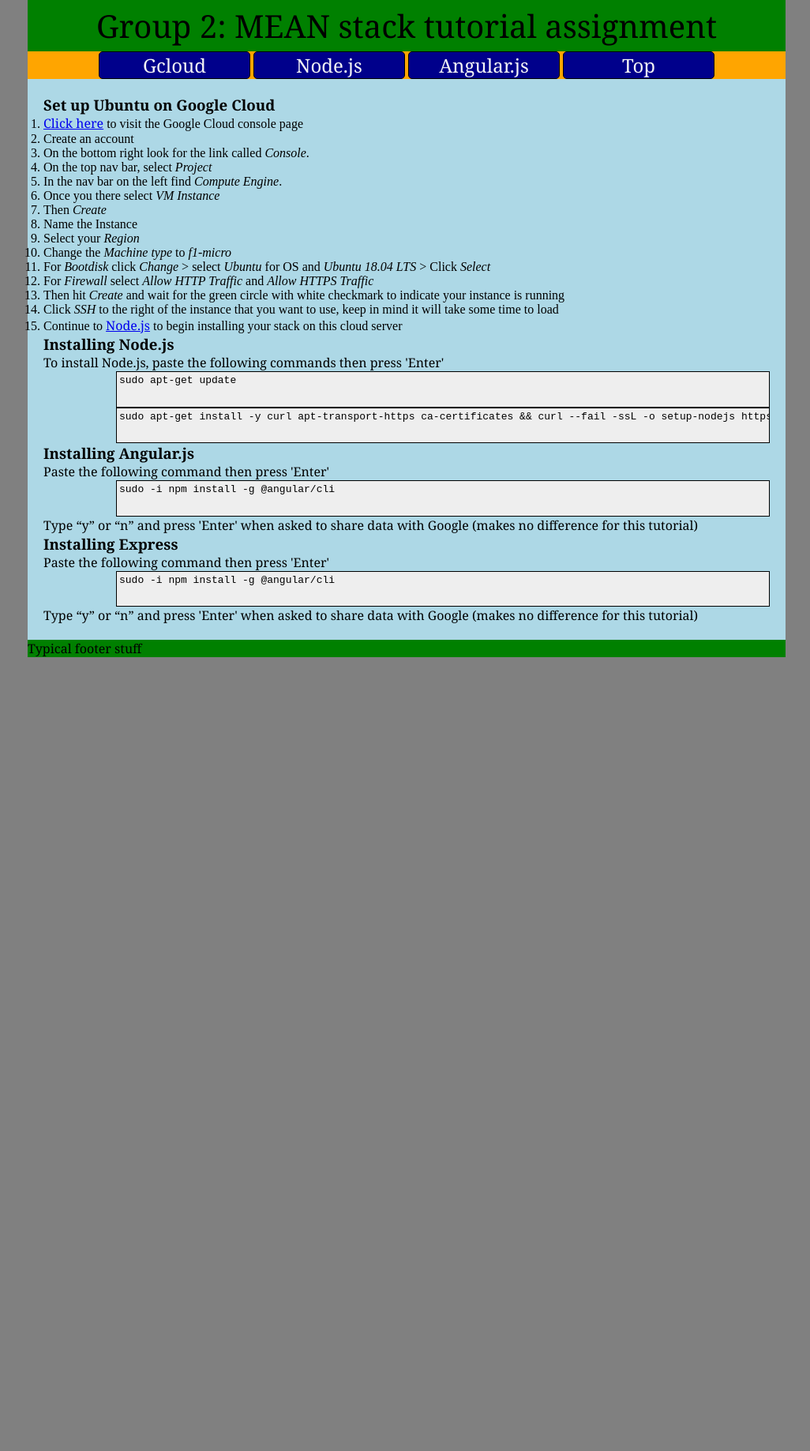
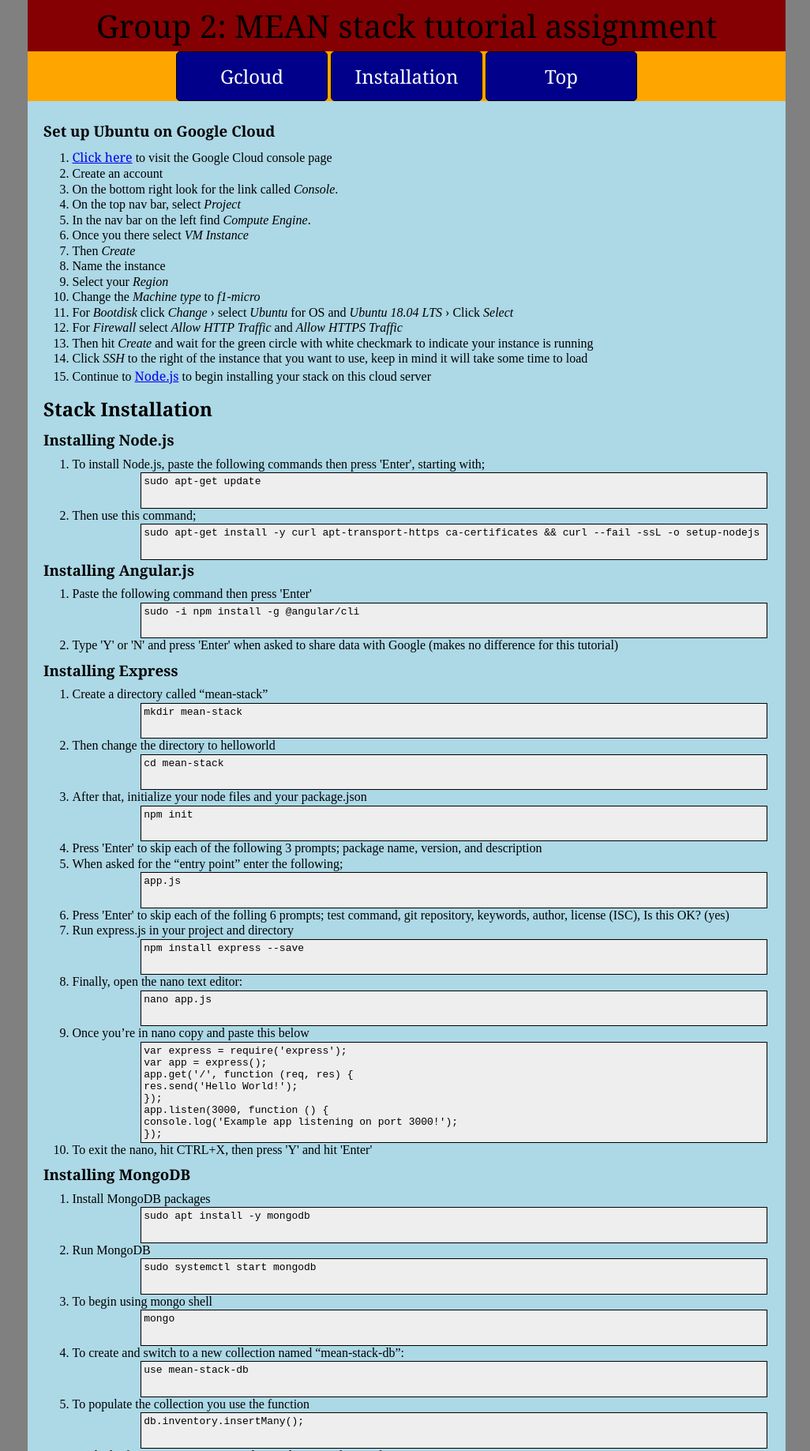
Before and after one commit to Jesus-Rodriguez-Ca/StackTutorial, a plain HTML site: page webpage/index.html in a window 1280 px wide. Shown: the top 1837 px of the page at 79% size, without its empty margins (125-1151 px from the left). Before the commit the page ends 832 px from the top, so only its background shows below. Drawn offline with Linux system fonts and the light colour scheme.

Commit message:
entered tutorial, dropdown nav

```diff
--- a/webpage/css/styles.css
+++ b/webpage/css/styles.css
@@ -7,13 +7,19 @@
 h1, h2, h3, p, a {
     font-family: Georgia, "Times New Roman", serif;
 }
+h2 {
+	margin: 10px 0;
+}
+h3 {
+	margin: 5px 0;
+}
 
 body {
     background: grey;
 }
 
 header {
-    background: green;
+    background: #840002;
     padding: 5px;
     text-align: center;
 }
@@ -57,6 +63,58 @@
     display: block;
     color: whitesmoke;
 }
+/*//////dropdown//////*/
+nav li a, .dropbtn {
+  display: inline-block;
+  color: white;
+  text-align: center;
+  padding: 14px 16px;
+  text-decoration: none;
+}
+nav li a:hover, .dropdown:hover .dropbtn {
+  background-color: red;
+}
+nav li.dropdown {
+  display: inline-block;
+}
+.dropdown-content {
+  display: none;
+  position: absolute;
+  background-color: #f9f9f9;
+  min-width: 160px;
+  box-shadow: 0px 8px 16px 0px rgba(0,0,0,0.2);
+  z-index: 1;
+}
+.dropdown-content a {
+  color: black;
+  padding: 12px 16px;
+  text-decoration: none;
+  display: block;
+  text-align: left;
+}
+.dropdown-content a:hover {background-color: #f1f1f1;
+}
+.dropdown:hover .dropdown-content {
+  display: block;
+}
+/*//////end dropdown//////*/
+
+/*//////give # links offset to prevent sticky nav overlap//////*/
+a.anchor {
+    display: block;
+    position: relative;
+    top: -250px;
+    visibility: hidden;
+}
+h3::before {
+  display: block;
+  content: " ";
+  margin-top: -75px;
+  height: 75px;
+  visibility: hidden;
+  pointer-events: none;
+}
+/*//////end give # links offset to prevent sticky nav overlap//////*/
 
 main {
     float: left;
@@ -66,7 +124,7 @@
     padding: 20px;
 }
 
-code {
+pre code {
     display: block;
     border: black 1px solid;
     background-color: #eee;
@@ -76,6 +134,17 @@
     overflow: auto;
     white-space: nowrap;
     height: 3.5em;
+    padding: 3px;
+}
+code {
+	display: block;
+    border: black 1px solid;
+    background-color: #eee;
+    width: 90%;
+    margin-left: 10%;
+    float: right;
+    overflow: auto;
+    white-space: nowrap;
     padding: 3px;
 }
 
@@ -88,7 +157,13 @@
     margin-bottom: 1em;
     border: 3px solid black;
 }
-
+main ol {
+	margin-left: 2em;
+	padding: 3px;
+}
+main li {
+	margin: 1.5px;
+}
 /*aside {
     float: right;
     width: 40%;
@@ -116,9 +191,12 @@
     .small {
         display: none;
     }
+	nav li {
+		font-size: 1em;
+	}
 }
 
-@media (max-width: 610px) {
+@media (max-width: 630px) {
     header p {
         font-size: 2em;
     }
--- a/webpage/index.html
+++ b/webpage/index.html
@@ -7,6 +7,7 @@
   <title>G2: MEAN tutorial</title>
 
   <link rel="stylesheet" href="css/styles.css">
+  <script src="https://cdn.jsdelivr.net/gh/google/code-prettify@master/loader/run_prettify.js"></script>
 
 </head>
 
@@ -21,14 +22,17 @@
             <nav>
                 <ul>
                     <li><a href="#step1">Gcloud</a></li>
-                    <li><a href="#step2">Node.js</a></li>
-                    <li><a href="#step3">Angular.js</a></li>
+					<li class="dropdown"><a href="javascript:void(0)" class="dropbtn">Installation</a>
+						<div class="dropdown-content"><a href="#step2">Node.js</a>
+						<a href="#step3">Angular.js</a>
+						<a href="#step4">Express</a>
+						<a href="#step5">MongoDB</a></div></li>
                     <li><a href="">Top</a></li>
                 </ul>
             </nav>
 
             <main>
-                <h3 id="step1">Set up Ubuntu on Google Cloud</h3>
+                <h3 class="anchor" id="step1">Set up Ubuntu on Google Cloud</h3>
                 <ol>
                 <li><a href="https://cloud.google.com" alt="google cloud link">Click here</a> to visit the Google Cloud console page</li>
                 <li>Create an account</li>
@@ -37,31 +41,82 @@
                 <li>In the nav bar on the left find <em>Compute Engine</em>.</li>
                 <li>Once you there select <em>VM Instance</em></li>
                 <li>Then <em>Create</em></li>
-                <li>Name the Instance</li>
+                <li>Name the instance</li>
                 <li>Select your <em>Region</em></li>
                 <li>Change the <em>Machine type</em> to <em>f1-micro</em></li>
-                <li>For <em>Bootdisk</em> click <em>Change</em> > select <em>Ubuntu</em> for OS and <em>Ubuntu 18.04 LTS</em> > Click <em>Select</em></li>
+                <li>For <em>Bootdisk</em> click <em>Change</em> &rsaquo; select <em>Ubuntu</em> for OS and <em>Ubuntu 18.04 LTS</em> &rsaquo; Click <em>Select</em></li>
                 <li>For <em>Firewall</em> select <em>Allow HTTP Traffic</em> and <em>Allow HTTPS Traffic</em></li>
                 <li>Then hit <em>Create</em> and wait for the green circle with white checkmark to indicate your instance is running</li>
                 <li>Click <em>SSH</em> to the right of the instance that you want to use, keep in mind it will take some time to load</li>
                 <li>Continue to <a href="#step2">Node.js</a> to begin installing your stack on this cloud server</li>
                 </ol>
 
-                <h3 id="step2">Installing Node.js</h3>
-                <p>To install Node.js, paste the following commands then press 'Enter'</p>
-                <code>sudo apt-get update</code>
-                <code>sudo apt-get install -y curl apt-transport-https ca-certificates && curl --fail -ssL -o setup-nodejs https://deb.nodesource.com/setup_10.x && sudo bash setup-nodejs && sudo apt-get install -y nodejs build-essential</code>
+				<h2>Stack Installation</h2>
 
-                <h3 id="step3">Installing Angular.js</h3>
-                <p>Paste the following command then press 'Enter'</p>
-                <code>sudo -i npm install -g @angular/cli</code>
-                <p>Type “y” or “n” and press 'Enter' when asked to share data with Google (makes no difference for this tutorial)</p>
+                <h3 class="anchor" id="step2">Installing Node.js</h3>
+                <ol><li>To install Node.js, paste the following commands then press 'Enter', starting with;</li>
+                <pre><code>sudo apt-get update</code></pre>
+					<li>Then use this command;</li>
+                <pre><code>sudo apt-get install -y curl apt-transport-https ca-certificates && curl --fail -ssL -o setup-nodejs https://deb.nodesource.com/setup_10.x && sudo bash setup-nodejs && sudo apt-get install -y nodejs build-essential</code></pre>
+                </ol>
 
-                <h3 id="step4">Installing Express</h3>
-                <p>Paste the following command then press 'Enter'</p>
-                <code>sudo -i npm install -g @angular/cli</code>
-                <p>Type “y” or “n” and press 'Enter' when asked to share data with Google (makes no difference for this tutorial)</p>
+                <h3 class="anchor" id="step3">Installing Angular.js</h3>
+                <ol><li>Paste the following command then press 'Enter'</li>
+                <pre><code>sudo -i npm install -g @angular/cli</code></pre>
+                <li>Type 'Y' or 'N' and press 'Enter' when asked to share data with Google (makes no difference for this tutorial)</li>
+				</ol>
 
+                <h3 class="anchor" id="step4">Installing Express</h3>
+                <ol><li>Create a directory called “mean-stack”</li>
+                <pre><code>mkdir mean-stack</code></pre>
+					<li>Then change the directory to helloworld</li>
+					<pre><code>cd mean-stack</code></pre>
+                <li>After that, initialize your node files and your package.json</li>
+					<pre><code>npm init</code></pre>
+					<li>Press 'Enter' to skip each of the following 3 prompts; package name, version, and description</li>
+					<li>When asked for the “entry point” enter the following;</li>
+					<pre><code>app.js</code></pre>
+					<li>Press 'Enter' to skip each of the folling 6 prompts; test command, git repository, keywords, author, license (ISC), Is this OK? (yes)</li>
+					<li>Run express.js in your project and directory</li>
+					<pre><code>npm install express --save</code></pre>
+					<li>Finally, open the nano text editor:</li>
+					<pre><code>nano app.js</code></pre>
+					<li>Once you’re in nano copy and paste this below</li>
+					<code class="prettyprint">
+						var express = require('express');<br>
+						var app = express();<br>
+						app.get('/', function (req, res) {<br>
+						res.send('Hello World!');<br>
+						});<br>
+						app.listen(3000, function () {<br>
+						console.log('Example app listening on port 3000!');<br>
+						});
+					</code>
+					<li>To exit the nano, hit CTRL+X, then press 'Y' and hit 'Enter'</li>
+				</ol>
+
+				<h3 class="anchor" id="step5">Installing MongoDB</h3>
+				<ol><li>Install MongoDB packages</li>
+				<pre><code>sudo apt install -y mongodb</code></pre>
+				<li>Run MongoDB</li>
+					<pre><code>sudo systemctl start mongodb</code></pre>
+					<li>To begin using mongo shell</li>
+					<pre><code>mongo</code></pre>
+					<li>To create and switch to a new collection named “mean-stack-db”:</li>
+					<pre><code>use mean-stack-db</code></pre>
+					<li>To populate the collection you use the function</li>
+					<pre><code>db.inventory.insertMany();</code></pre>
+					<li>Inside the function you must enter data in the JSON format, for instance;</li>
+					<code class="prettyprint">db.inventory.insertMany( [<br>
+   { "item": "journal", "qty": 25, "size": { "h": 14, "w": 21, "uom": "cm" }, "status": "A" },<br>
+   { "item": "notebook", "qty": 50, "size": { "h": 8.5, "w": 11, "uom": "in" }, "status": "A" },<br>
+   { "item": "paper", "qty": 100, "size": { "h": 8.5, "w": 11, "uom": "in" }, "status": "D" },<br>
+   { "item": "planner", "qty": 75, "size": { "h": 22.85, "w": 30, "uom": "cm" }, "status": "D" },<br>
+   { "item": "postcard", "qty": 45, "size": { "h": 10, "w": 15.25, "uom": "cm" }, "status": "A" }<br>
+]);</code>
+					<li>Finally you can search stuff inside your database by creating queries. For instance;</li>
+					<pre><code>db.inventory.find( { status: "D" } )</code></pre>
+				</ol>
             </main>
 
             <aside>
```
